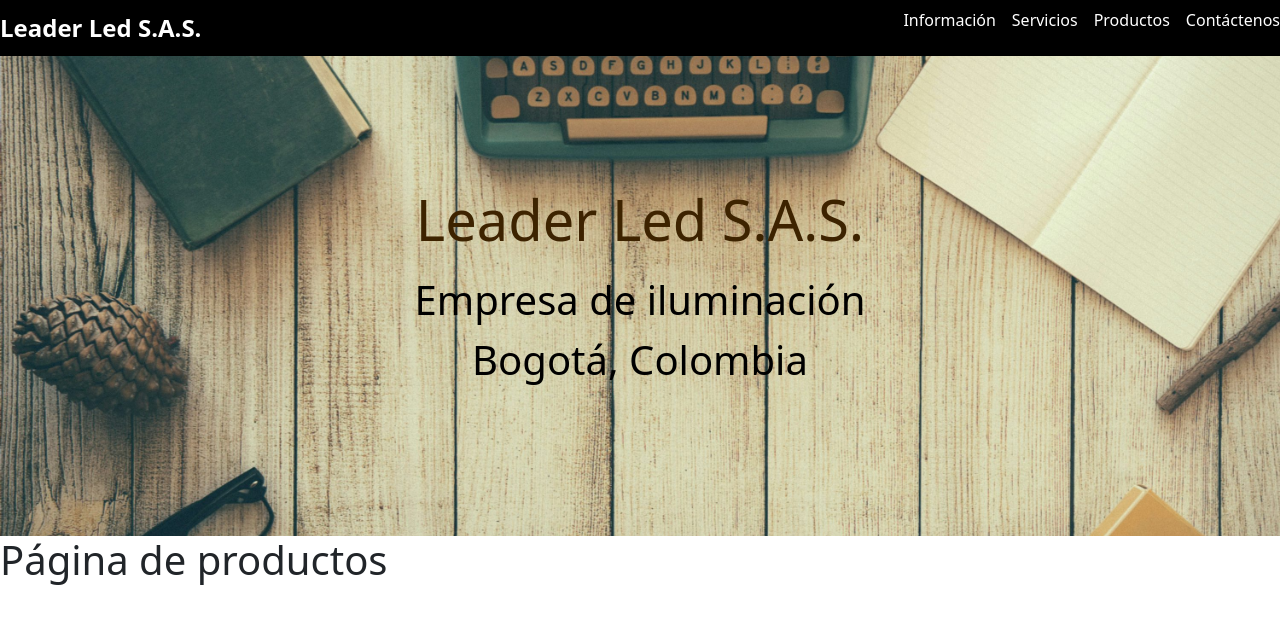
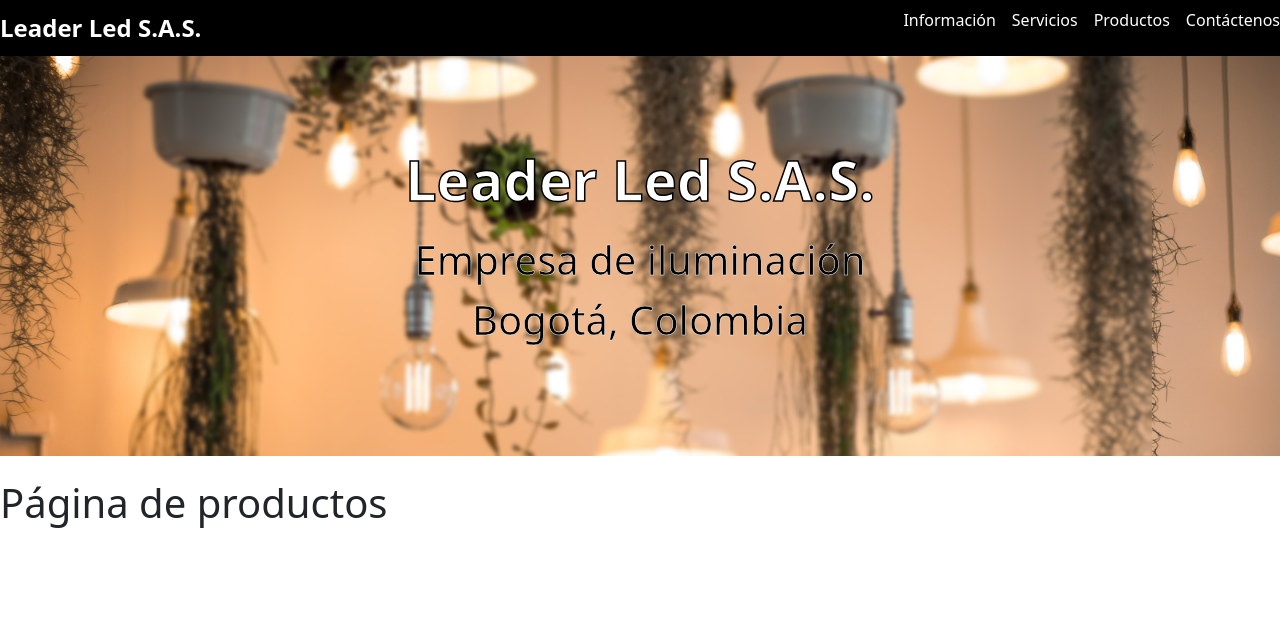
Before and after one commit to josemoct99/leader-led-front-end, a React (Create React App) app: page /products in a window 1280 px wide. Shown: the top 624 px of the page. Built offline with nearby package versions, Linux system fonts and the light colour scheme.

Commit message:
hero content changed

```diff
--- a/src/components/Hero/Hero.css
+++ b/src/components/Hero/Hero.css
@@ -2,19 +2,33 @@
     display: flex;
     align-items: center;
     justify-content: center;
-    height: 60vh;
-    background: url('../../assets/images/fondoHero.jpg') no-repeat center center/cover;
-    color: #3d2300;
+    height: 50vh;
+    background: url('../../assets/images/fondoHero.png') no-repeat center center/cover;
+    color: #ffffff;
     text-align: center;
     padding: 2rem;
+    margin-bottom: 2cap;
   }
+
+  .hero::before {
+    content: '';
+    position: absolute;
+    background: url('../../assets/images/fondoHero.png') no-repeat center center/cover;
+    background-size: cover; /* Mantén la imagen ajustada al contenedor */
+    filter: blur(5px); /* Aplica el desenfoque al fondo */
+    z-index: 1; /* Coloca el fondo detrás del contenido */
+}
 
   .hero-content h1 {
     font-size: 3.5rem;
+    font-weight: 700;
     margin-bottom: 1rem;
+    -webkit-text-stroke: 1.5px black;
   }
 
   .hero-content p {
     color: #000;
+    font-weight: 500;
     font-size: 2.5rem;
+    -webkit-text-stroke: 0.5px rgb(255, 255, 255);
   }
--- /dev/null
+++ b/src/components/Product/ProductItem.tsx
@@ -0,0 +1,3 @@
+export const ProductItem = ()=>{
+
+}
```
Also changed, not shown: src/assets/images/fondoHero.jpg (deleted), src/assets/images/fondoHero.png (added).
